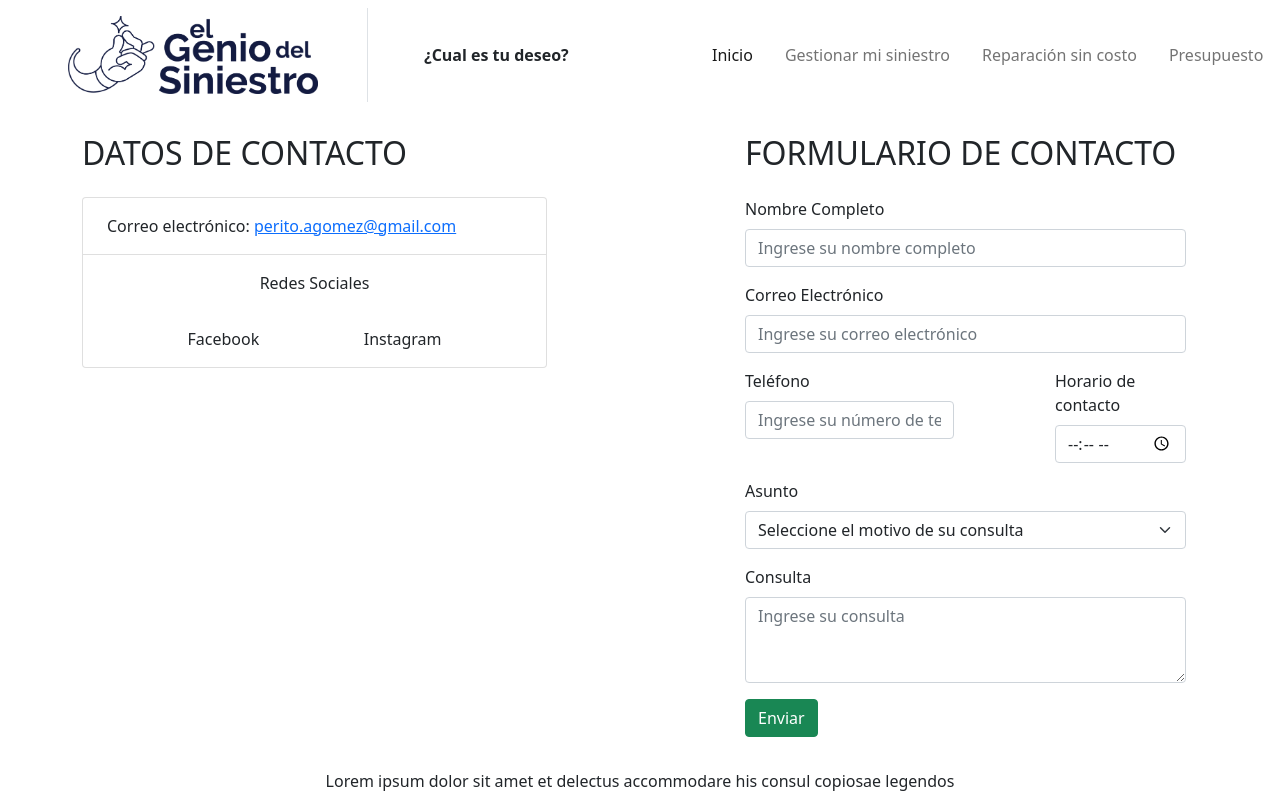
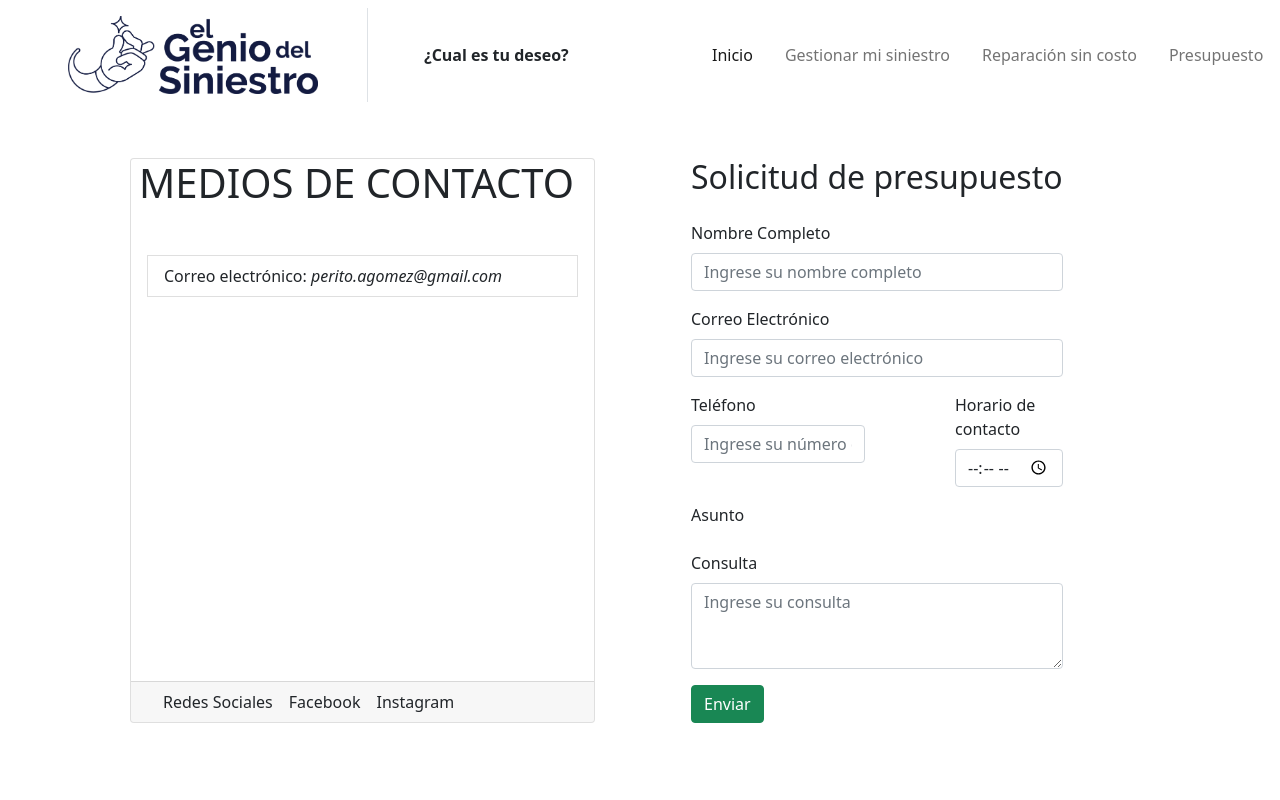
Before and after one commit to Nidev-lab/perito-siniestros, a React (Create React App) app: page /presupuesto in a window 1280 px wide. Shown: the top 800 px of the page. Built offline with nearby package versions, Linux system fonts and the light colour scheme.

Commit message:
fix budget

```diff
--- a/src/components/Budget/Budget.js
+++ b/src/components/Budget/Budget.js
@@ -2,23 +2,22 @@ import React from 'react';
 
 const Budget = () => {
   return (
-    <div className='container'>
-      <div className='d-flex justify-content-between row m-0 pt-4'>
-        <div className='col-xl-5 col-12 p-0'>
-          <h2 className='mb-4'>DATOS DE CONTACTO</h2>
-          <div className="card">
-            <ul className="list-group list-group-flush p-2">
-              <li className="list-group-item">Correo electrónico: <a href="/#">perito.agomez@gmail.com</a></li>
-            </ul>
-            <span className='text-center p-3'>Redes Sociales</span>
-            <div className="card-body d-flex justify-content-evenly">
+    <div className="container d-flex">
+        <div className="col-xl-5 col-12 m-5 card">
+          <div className="card-title">
+            <h2 className="mb-4 ps-2 card-title fs-1 display-6">MEDIOS DE CONTACTO</h2>
+          </div>
+          <div className="card-body">
+              <span className="list-group-item">Correo electrónico: <i>perito.agomez@gmail.com</i></span>
+            </div>
+            <div className="card-footer">
+              <span className="text-center p-3">Redes Sociales</span>
               <a href="/#" className="card-link text-decoration-none text-dark">Facebook</a>
               <a href="/#" className="card-link text-decoration-none text-dark">Instagram</a>
             </div>
           </div>
-        </div>
-        <div className='col-xl-5 col-12'>
-          <h2 className='mb-4'>FORMULARIO DE CONTACTO</h2>
+        <div className="col-xl-4 col-12 m-5">
+          <h2 className="mb-4 fs-2 display-6">Solicitud de presupuesto</h2>
           <div className="mb-3">
             <label htmlFor="fullName" className="form-label">Nombre Completo</label>
             <input type="text" className="form-control" id="fullName" placeholder="Ingrese su nombre completo" />
@@ -27,32 +26,25 @@ const Budget = () => {
             <label htmlFor="email" className="form-label">Correo Electrónico</label>
             <input type="email" className="form-control" id="email" placeholder="Ingrese su correo electrónico" />
           </div>
-          <div className='row justify-content-between'>
-            <div className='col-lg-6 mb-3'>
+          <div className="row justify-content-between">
+            <div className="col-lg-6 mb-3">
               <label htmlFor="tel" className="form-label">Teléfono</label>
               <input type="tel" className="form-control" id="tel" placeholder="Ingrese su número de teléfono" />
             </div>
-            <div className='col-lg-4 mb-3'>
+            <div className="col-lg-4 mb-3">
               <label htmlFor="time" className="form-label">Horario de contacto</label>
               <input type="time" className="form-control" id="time" placeholder="Ingrese su número de teléfono" />
             </div>
           </div>
           <div className="mb-3">
             <label htmlFor="matter" className="form-label">Asunto</label>
-            <select className="form-select" aria-label="Default select example" defaultValue={'default'}>
-              <option value="default" disabled>Seleccione el motivo de su consulta</option>
-              <option value="1">Presupuesto</option>
-              <option value="2">No tengo seguro</option>
-              <option value="3">Otras</option>
-            </select>
           </div>
           <div className="mb-3">
             <label htmlFor="consult" className="form-label">Consulta</label>
-            <textarea className="form-control" id="consult" rows="3" placeholder='Ingrese su consulta'></textarea>
+            <textarea className="form-control" id="consult" rows="3" placeholder="Ingrese su consulta"></textarea>
           </div>
           <button type="button" className="btn btn-success">Enviar</button>
         </div>
-      </div>
     </div>
   );
 };
```
